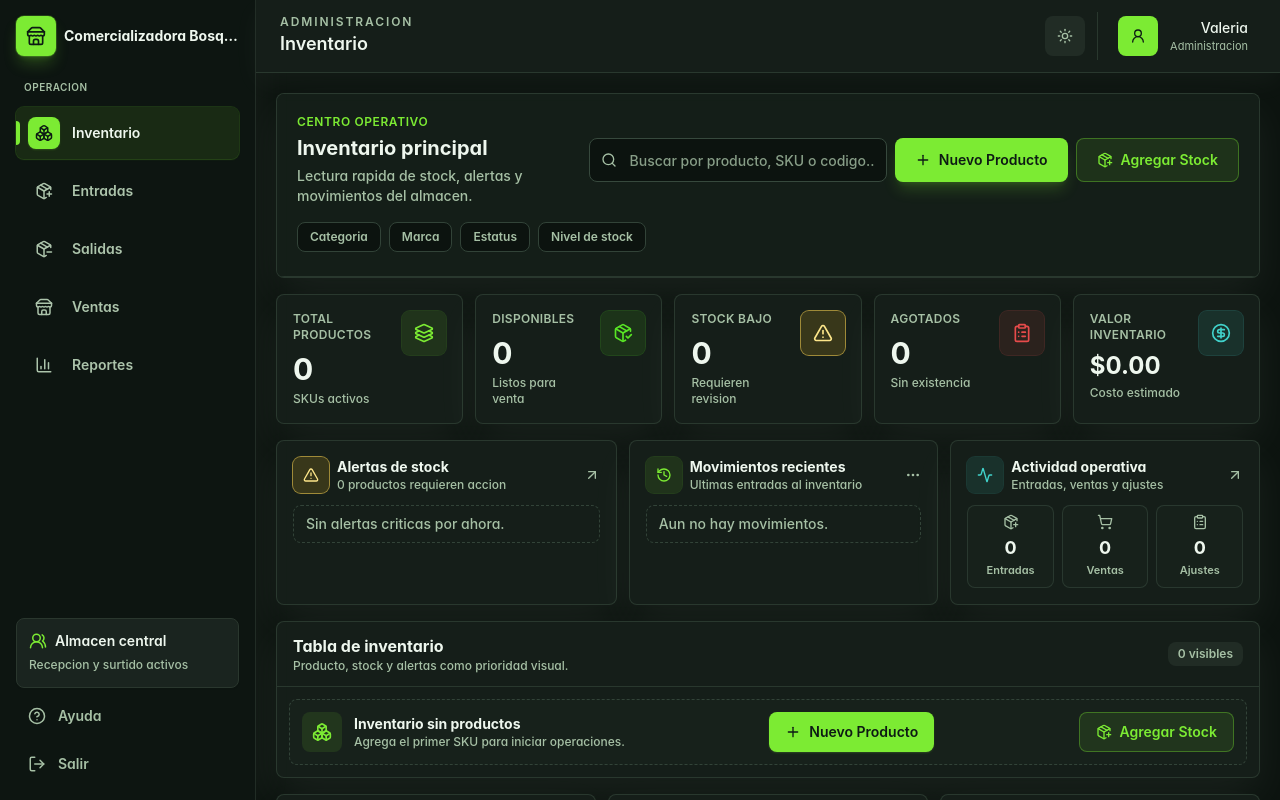
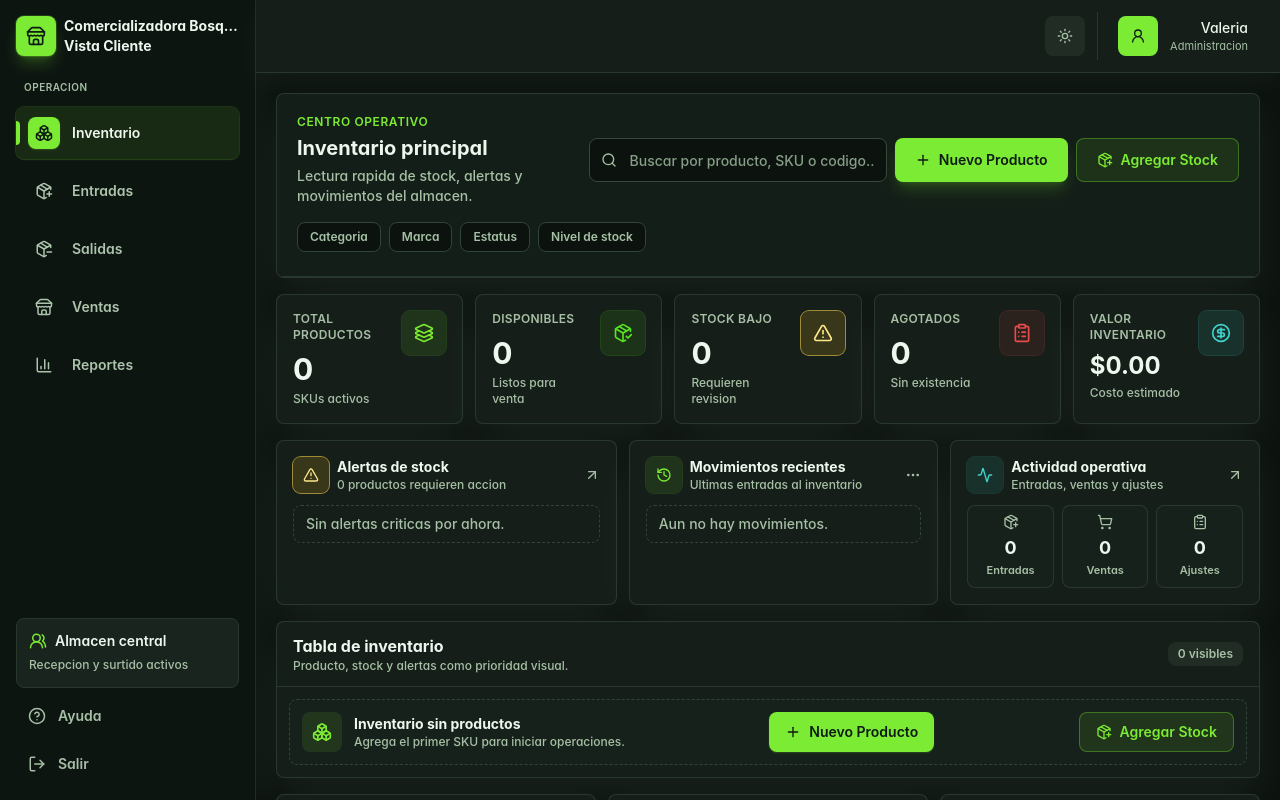
Before and after one commit to valeriavaldezv28-alt/comerBosques, a React (Vite) app: page /dashboard in a window 1280 px wide. Shown: the top 800 px of the page. Built offline with nearby package versions, Linux system fonts and the light colour scheme.

Commit message:
feat: cambio de nombre

```diff
--- a/src/shared/layouts/Sidebar.tsx
+++ b/src/shared/layouts/Sidebar.tsx
@@ -121,6 +121,7 @@ export const BarraLateral = ({
           </div>
           <div className="min-w-0">
             <span className="block truncate text-sm font-bold text-foreground">Comercializadora Bosques</span>
+            <span className="block truncate text-sm font-bold text-foreground">Vista Cliente</span>
           </div>
         </div>
         {mode === "mobile" && (
--- a/src/shared/layouts/Topbar.tsx
+++ b/src/shared/layouts/Topbar.tsx
@@ -97,10 +97,10 @@ export const BarraSuperior = ({ isSidebarOpen, onMenuClick }: BarraSuperiorProps
 
         <div className="hidden min-w-0 sm:block">
           <p className="text-xs font-semibold uppercase tracking-[0.16em] text-muted-foreground">
-            {isCustomerProfile ? "Vista publica" : "Administracion"}
+
           </p>
           <h1 className="truncate text-lg font-semibold text-foreground">
-            {isCustomerProfile ? "Cliente" : "Inventario"}
+
           </h1>
         </div>
 
```
